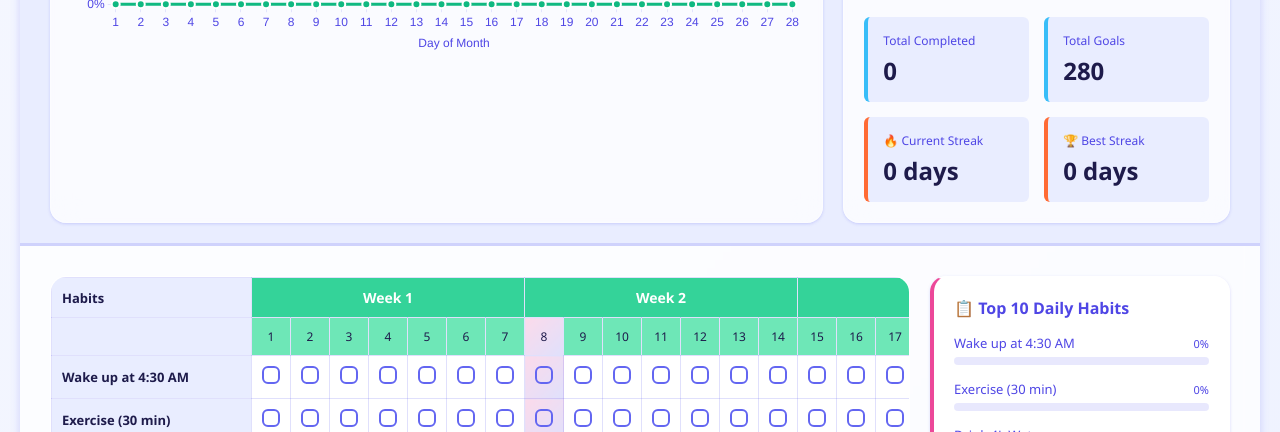
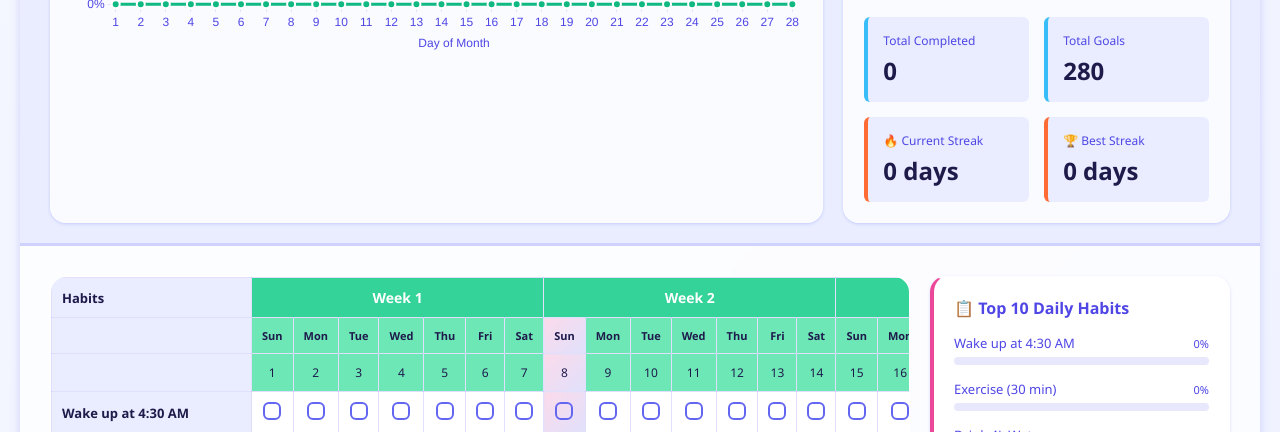
Before and after one commit to Anand-10-4/HabitTracker, a plain HTML site: page index.html in a window 1280 px wide. Shown: the part 366-798 px from the top of the page. Drawn offline with nearby package versions, Linux system fonts and the light colour scheme.

Commit message:
added day according to date

```diff
--- a/index.html
+++ b/index.html
@@ -342,6 +342,14 @@
             background: var(--green-secondary);
             font-size: 14px;
             font-weight: 600;
+            transition: background 0.3s ease;
+        }
+
+        .grid-table .day-name {
+            background: var(--green-light);
+            font-size: 11px;
+            font-weight: 600;
+            color: var(--text-primary);
             transition: background 0.3s ease;
         }
 
@@ -1434,6 +1442,13 @@
                 }
             }
 
+            // NEW: Get day name from date
+            getDayName(day) {
+                const date = new Date(this.year, this.month, day);
+                const dayNames = ['Sun', 'Mon', 'Tue', 'Wed', 'Thu', 'Fri', 'Sat'];
+                return dayNames[date.getDay()];
+            }
+
             renderHabitsList() {
                 const container = document.getElementById('habitsList');
 
@@ -1619,12 +1634,14 @@
                 thead.innerHTML = '';
                 tbody.innerHTML = '';
 
-                // Create header rows
+                // Create header rows - NOW WITH 3 ROWS
                 const weekRow = document.createElement('tr');
+                const dayNameRow = document.createElement('tr');
                 const dayRow = document.createElement('tr');
 
                 // First column for habit names
                 weekRow.innerHTML = '<th class="habit-name">Habits</th>';
+                dayNameRow.innerHTML = '<th class="habit-name"></th>';
                 dayRow.innerHTML = '<th class="habit-name"></th>';
 
                 // Group days by week
@@ -1646,14 +1663,18 @@
                     }
 
                     weekDays.push(day);
-                    const isTodayClass = (isCurrentMonth && day === todayDate) ? ' class="day-number today"' : ' class="day-number"';
-                    dayRow.innerHTML += `<th${isTodayClass}>${day}</th>`;
+                    const isTodayClass = (isCurrentMonth && day === todayDate) ? ' today' : '';
+                    const dayName = this.getDayName(day);
+
+                    dayNameRow.innerHTML += `<th class="day-name${isTodayClass}">${dayName}</th>`;
+                    dayRow.innerHTML += `<th class="day-number${isTodayClass}">${day}</th>`;
                 }
 
                 // Add last week header
                 weekRow.innerHTML += `<th colspan="${weekDays.length}" class="week-header">Week ${currentWeek}</th>`;
 
                 thead.appendChild(weekRow);
+                thead.appendChild(dayNameRow);
                 thead.appendChild(dayRow);
 
                 // Create habit rows with streak badges
```
